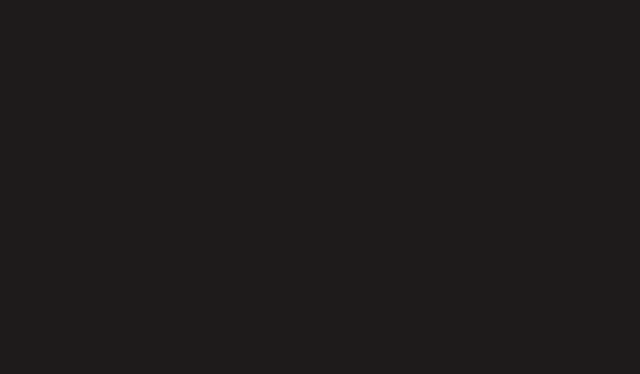
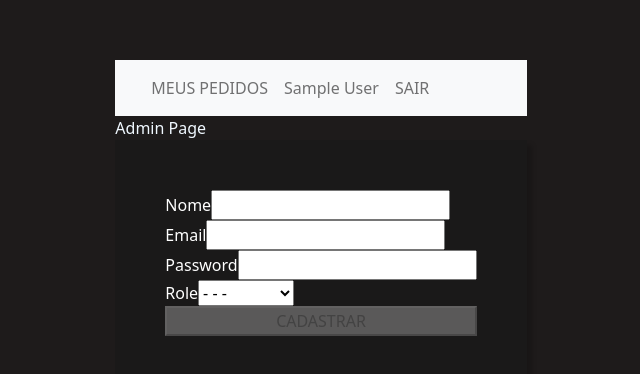
Before and after one commit to williamnstolb/trybe-delivery-app, a React (Create React App) app in the folder front-end/: page /admin/manage in a window 1280 px wide. Before the commit this address had no page. Shown: the part 140-514 px from the top of the page, without its empty margins (319-959 px from the left). Built offline with nearby package versions, Linux system fonts and the light colour scheme; sample sign-in values are in the browser's storage.

Commit message:
started Admin Manager form for new user register + changed the father element name of every page to make it more semantic -> changed to <main>

```diff
--- a/front-end/src/App.js
+++ b/front-end/src/App.js
@@ -1,5 +1,6 @@
 import React from 'react';
 import { BrowserRouter, Routes, Route, Navigate } from 'react-router-dom';
+import AdminManager from './pages/AdminManager';
 import Login from './pages/Login';
 import Products from './pages/Products';
 import Register from './pages/Register';
@@ -14,6 +15,7 @@
         <Route path="/register" element={ <Register /> } />
         <Route path="/products/" element={ <Navigate to="/customer/products" /> } />
         <Route exact path="/customer/products" element={ <Products /> } />
+        <Route exact path="/admin/manage" element={ <AdminManager /> } />
       </Routes>
     </BrowserRouter>
   );
--- /dev/null
+++ b/front-end/src/components/AdmRegisterForm.jsx
@@ -0,0 +1,94 @@
+import React, { useEffect, useState } from 'react';
+// import { useNavigate } from 'react-router-dom';
+
+const emailRegex = /^[A-Z0-9._%+-]+@[A-Z0-9.-]+\.[A-Z]{2,4}$/i;
+const PASSWORD_LENGTH = 6;
+const MIN_NAME = 12;
+
+export default function AdmRegisterForm() {
+  const [email, setEmail] = useState('');
+  const [password, setPassword] = useState('');
+  const [name, setName] = useState('');
+  const [role, setRole] = useState('');
+  // const [user, setUser] = useState({});
+  const [disabled, setDisabled] = useState(true);
+
+  // const navigate = useNavigate();
+
+  useEffect(() => {
+    if (emailRegex.test(email) && password.length >= PASSWORD_LENGTH
+    && name.length >= MIN_NAME) {
+      setDisabled(false);
+    } else {
+      setDisabled(true);
+    }
+  }, [name, email, password]);
+
+  const handleSubmit = (event) => {
+    event.preventDefault();
+  };
+
+  return (
+    <form onSubmit={ handleSubmit }>
+      <label htmlFor="name">
+        Nome
+        <input
+          data-testid="admin_manage__input-name"
+          type="text"
+          id="name"
+          name="name"
+          value={ name }
+          onChange={ ({ target }) => setName(target.value) }
+        />
+      </label>
+      <label htmlFor="email">
+        Email
+        <input
+          data-testid="admin_manage__input-email"
+          type="text"
+          id="email"
+          name="email"
+          value={ email }
+          onChange={ ({ target }) => setEmail(target.value) }
+        />
+      </label>
+      <label htmlFor="password">
+        Password
+        <input
+          data-testid="admin_manage__input-password"
+          type="password"
+          id="password"
+          name="password"
+          value={ password }
+          onChange={ ({ target }) => setPassword(target.value) }
+        />
+      </label>
+      <label data-testid="admin_manage__select-role" htmlFor="role">
+        Role
+        <select value={ role } onChange={ ({ target }) => setRole(target.value) }>
+          <option value="" selected disabled hidden>- - -</option>
+          <option value="Customer">Customer</option>
+          <option value="Seller">Seller</option>
+          <option value="Admin">Admin</option>
+        </select>
+      </label>
+      <button
+        data-testid="admin_manage__button-register"
+        type="submit"
+        disabled={ disabled }
+      >
+        CADASTRAR
+      </button>
+      {/* {
+        user.message && (
+          <span data-testid="common_register__element-invalid_register">
+            Dados inválidos.
+          </span>
+        )
+      } */}
+    </form>
+  );
+}
+
+// I ORIGINALLY WANTED TO MAKE A COMPONENT OUT OF THE REGULAR REGISTER FORM, BUT BECAUSE THE data-testid ARE DIFFERENT BETWEEN THEM, IT WOULD BE INFINITELY MORE TROUBLE THAN IT IS WORTH
+// also styling and layout has to be different
--- /dev/null
+++ b/front-end/src/pages/AdminManager.jsx
@@ -0,0 +1,25 @@
+import React from 'react';
+import AdmRegisterForm from '../components/AdmRegisterForm';
+import NavBar from '../components/NavBar';
+
+export default function AdminManager() {
+  // const handleSubmit = (event) => {
+  //   event.preventDefault();
+  //   try {
+
+  //   } catch(error) {
+  //     console.log(error);
+  //   }
+  // };
+
+  return (
+    <main>
+      <NavBar />
+      Admin Page
+      {/* <form onSubmit={ handleSubmit }>
+
+      </form> */}
+      <AdmRegisterForm />
+    </main>
+  );
+}
--- a/front-end/src/pages/Login.jsx
+++ b/front-end/src/pages/Login.jsx
@@ -40,7 +40,7 @@
       if (response.data.userLogged.role === 'customer') {
         navigate('/products');
       } else if (response.data.userLogged.role === 'administrator') {
-        navigate('/admin/manage');
+        return navigate('/admin/manage');
       }
       navigate('/seller/orders');
     } catch (error) {
@@ -49,7 +49,7 @@
   }
 
   return (
-    <>
+    <main>
       <h1>Delivery App</h1>
       <form onSubmit={ onSubmit }>
         <label htmlFor="email">
@@ -97,7 +97,7 @@
           )
         }
       </form>
-    </>
+    </main>
   );
 }
 
--- a/front-end/src/pages/Products.jsx
+++ b/front-end/src/pages/Products.jsx
@@ -70,14 +70,14 @@
 
   // if (load) return <p> LOADING </p>;
   return (
-    <div>
+    <main>
       PRODUCTS
       <Navbar pageName="Produtos" />
       { checkoutField() }
       <span className='="productList'>
         { myProds }
       </span>
-    </div>
+    </main>
   );
 }
 
--- a/front-end/src/pages/Register.jsx
+++ b/front-end/src/pages/Register.jsx
@@ -25,7 +25,7 @@
     }
   }, [name, email, password]);
 
-  async function onSubmit(event) {
+  async function handleSubmit(event) {
     event.preventDefault();
     try {
       const registerUser = await api.post('register', { name, email, password });
@@ -48,9 +48,9 @@
   }
 
   return (
-    <>
+    <main>
       <h1>Delivery App</h1>
-      <form onSubmit={ onSubmit }>
+      <form onSubmit={ handleSubmit }>
         <label htmlFor="name">
           Nome
           <input
@@ -99,7 +99,7 @@
           )
         }
       </form>
-    </>
+    </main>
   );
 }
 
```
